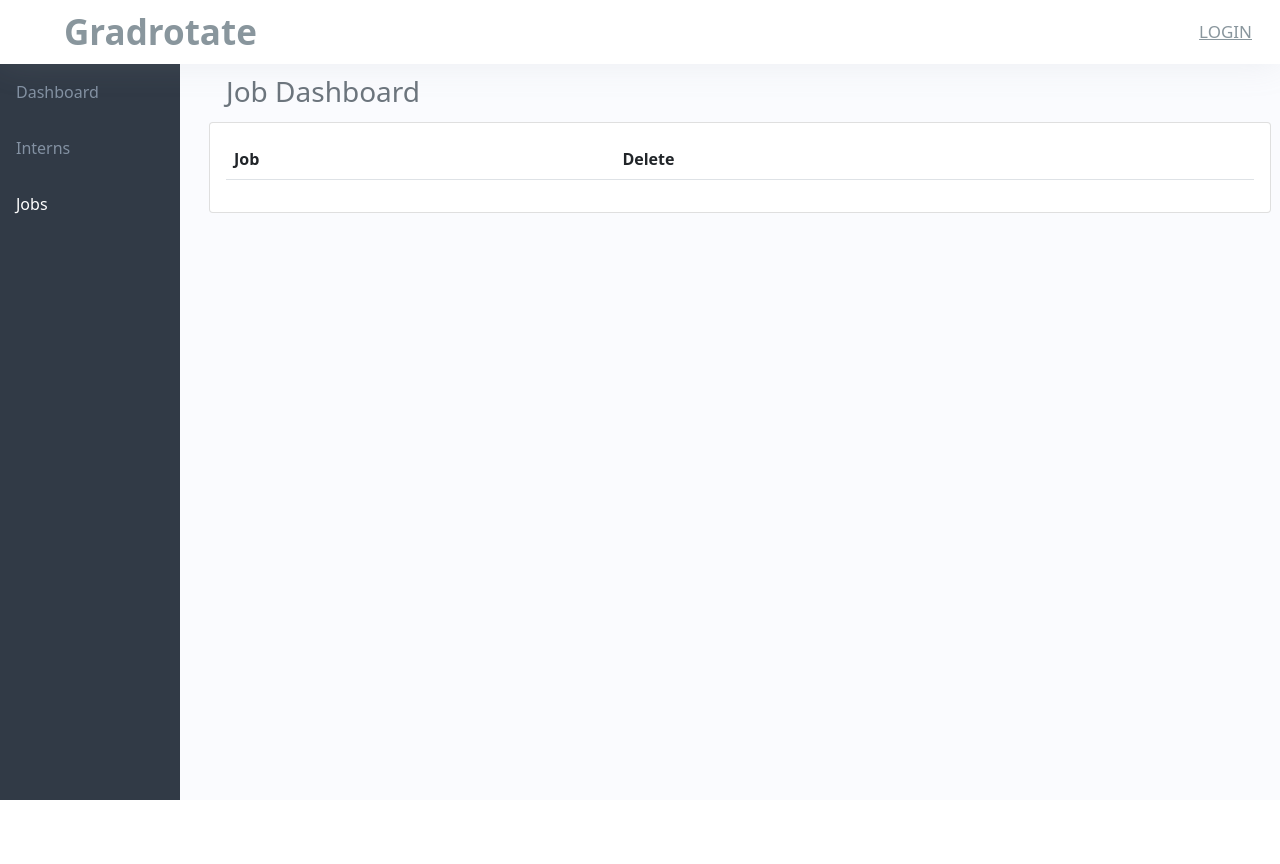
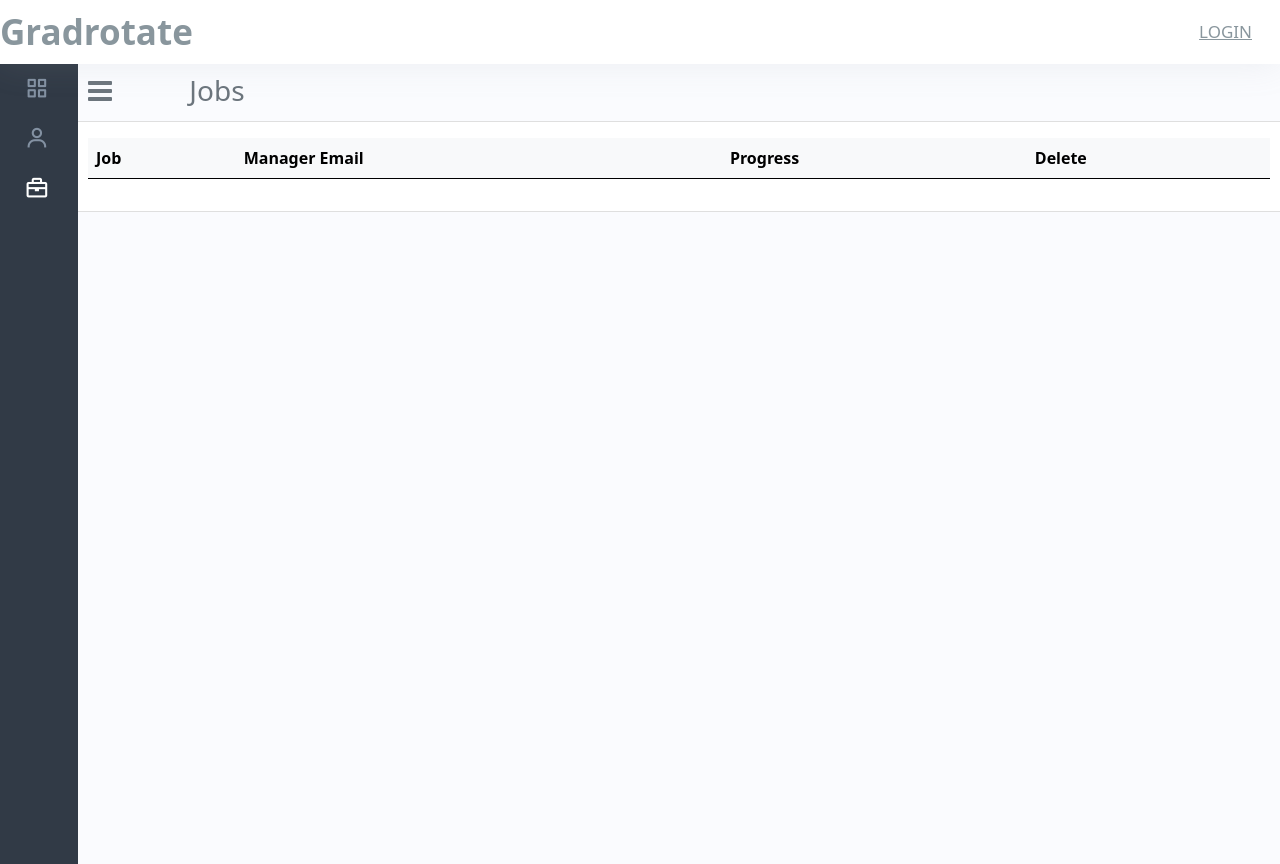
Before and after one commit to jonny-dain/Gradrotate, a Django app: page /admin_interface/jobs/ in a window 1280 px wide. Before the commit the page ends 800 px from the top, so only its background shows below. Run offline with Django 4.2, Linux system fonts and the light colour scheme; lists and menus that the app fills with data are empty.

Commit message:
updated nav bar

```diff
--- a/accounts/models.py
+++ b/accounts/models.py
@@ -59,4 +59,4 @@ class Job(models.Model):
     web_skills = models.IntegerField(default = 5)
 
     def __str__(self):
-        return str(self.manager_name)
+        return str(self.name)
--- a/interface/templates/interface/jobs.html
+++ b/interface/templates/interface/jobs.html
@@ -6,33 +6,99 @@
 
 
 <main>
-    <div class="sidebar">
-        <a href="../../admin_interface">Dashboard</a>
-        <a href="../../../admin_interface/interns">Interns</a>
-        <a class="active">Jobs</a>
 
+
+    <div class = "sidebar">
+        <div class = "logo_content">
+
+        </div>
+        <ul class="nav_list" style="padding-left:22px;">
+        <li>
+            <a href="../../admin_interface">
+                <i class='bx bx-grid-alt bx-sm'></i>
+                <span class="links_name">Dashboard</span>
+            </a>
+        </li>
+        <li>
+            <a href="../../../admin_interface/interns">
+                <i class='bx bx-user bx-sm'></i>
+                <span class="links_name">Interns</span>
+            </a>
+        </li>
+        <li>
+            <a href=""  class="active">
+                <i class='bx bx-briefcase bx-sm'></i>
+                <span class="links_name">Jobs</span>
+            </a>
+        </li>
+        </ul>
     </div>
+
+
+
+
     <div class="content">
         <div class="container-fluid" style = "padding: 5px 5px 5px;">
-            <div class = "row">
-                <div class = "col-12">
-                    <p class="h3" style = "padding: 5px 5px 5px; color:#6c757d;">Job Dashboard</p>
+            <div class = "row justify-content-start">
+                <div class = "col-1">
+                    <p class="h3"style = "padding: 5px 5px 5px; color:#6c757d;">
+                    <i class="fa fa-bars" id="btn1"></i>
+                    </p>
+                </div>
+                <div class = "col-1">
+                    <p class="h3" style = "padding: 5px 5px 5px; color:#6c757d;">Jobs</p>
+
                 </div>
             </div>
+            <script>
+                let btn = document.querySelector("#btn1");
+                let sidebar = document.querySelector(".sidebar");
+                btn.onclick = function() {
+                    sidebar.classList.toggle("active");
+                }
+
+            </script>
+
             <div class = "row">
                 <div class = "card card-body">
                     <div class="table-responsive"></div>
                     <table class = "table">
                         <tr>
-                            <th>Job</th>
-                            <th>Delete</th>
+                            <th class="table-light">Job</th>
+                            <th class="table-light">Manager Email</th>
+
+                            {% for intern in interns %}
+                                <th class="table-light">Pref. {{forloop.counter}}</th>
+                            {% endfor %}
+
+                            <th class="table-light">Progress</th>
+                            <th class="table-light">Delete</th>
                         </tr>
-                        {% for job in jobs %}
-                            <tr>
-                                <td>{{job.name}}</td>
-                                <td><a href="{% url 'deleteJob' job.id %}">Delete</a></td>
-                            </tr>
-                        {% endfor %}
+
+                        <tbody>
+                            {% for job, interns in job_preference.items %}
+                                <tr>
+                                    <td style="min-width:100px">{{job.name}}</td>
+                                    <td style="min-width:100px">{{job.email}}</td>
+
+                                    {% for intern in interns %}
+                                        <td style="min-width:100px">{{intern}}</td>
+                                    {% endfor %}
+
+                                    <td style="min-width:150px">
+                                        {% if job.progress == 3 %}
+                                        <progress value="{{intern.progress}}" max="3"> </progress>
+                                        {% else %}
+                                        <progress value="{{intern.progress}}" max="3"> </progress>
+                                        {% endif %}
+                                        </td>
+                                    <td style="min-width:100px"><a href="{% url 'deleteJob' job.id %}">Delete</a></td>
+
+
+                                </tr>
+                            {% endfor %}
+                        </tbody>
+
                     <table>
                 </div>
             </div>
--- a/interface/views.py
+++ b/interface/views.py
@@ -20,12 +20,12 @@ def admin_interface(request):
 
     job_set = set(jobs)
     intern_set = set(interns)
-    print(job_set)
-    print(intern_set)
+    #print(job_set)
+    #print(intern_set)
 
-    print(str(intern_preference))
-    print(str(job_preference))
-    print(" ")
+    #print(str(intern_preference))
+    #print(str(job_preference))
+    #print(" ")
 
     #Want to create a function that takes in interns, jobs, job preferences, intern preferences and formulates pairs?
 
@@ -52,7 +52,9 @@ def job_interface(request):
     jobs = Job.objects.all()
     interns = Intern.objects.all()
 
-    context = {'jobs' :jobs , 'interns' : interns}
+    job_preference = job_preference_dictionary()
+
+    context = {'jobs' :jobs , 'interns' : interns, 'job_preference' : job_preference}
     return render(request, 'interface/jobs.html', context)
 
 
--- a/static/css/style.css
+++ b/static/css/style.css
@@ -97,7 +97,7 @@ label.logo{
     line-height: 8vh;
     padding: 0 0px;
     font-weight: bold;
-    margin-left: 5%;
+
 }
 
 nav ul{
@@ -140,42 +140,26 @@ a.active, a:hover{
 }
 
 
-@media (max-width: 1000px){
-    .checkbtn{
-        display: block;
-    }
-    ul{
-        position: fixed;
-        width: 100%;
-        height: 100vh;
-        background:#223843;
-        top: 80px;
-        left: -100%;
-        text-align: center;
-        transition: all .5s;
-    }
-    nav ul li{
-        display: block;
-        margin: 50px 0;
-        line-height: 30px;
-    }
-    nav ul li a{
-        font-size: 20px;
 
-    }
-    a:hover,a.active{
-        background: none;
-        color: #0082e6;
-    }
-    #check:checked ~ ul{
-        left: 0;
-    }
-}
+
 
 
 
 /* The side navigation menu */
 .sidebar {
+    margin: 0;
+    padding: 0;
+    width: 78px;
+    z-index: 9;
+
+    background-color: #313a46;;
+    position: fixed;
+    height: 100%;
+    overflow: auto;
+    transition: all 0.4s ease;
+  }
+
+  .sidebar.active {
     margin: 0;
     padding: 0;
     width: 180px;
@@ -184,16 +168,60 @@ a.active, a:hover{
     position: fixed;
     height: 100%;
     overflow: auto;
+    transition: all 0.4s ease;
+
+  }
+
+  .sidebar .ul{
+    margin-top: 30px;
+
+  }
+
+  .sidebar ul li{
+    height:50px;
+    position: relative;
+    width: 100%;
+
+    list-style: none;
+    line-height: 50px;
   }
 
   /* Sidebar links */
-  .sidebar a {
-    display: block;
+  .sidebar ul li a {
+    display: flex;
     color: #8391a2;
+    align-items: center;
+    text-decoration: none;
     font: Nunito,sans-serif;
-    padding: 16px;
-    top:0px;
-    text-decoration: none;
+
+    transition: all 0.4s ease;
+    white-space: nowrap;
+
+  }
+  .sidebar ul li a i{
+    height: 50px;
+    min-width: 30px;
+    border-radius: 12px;
+    line-height: 50px;
+    text-align: center;
+
+  }
+  .sidebar .links_name{
+    opacity: 0;
+    pointer-events:none;
+
+  }
+  .sidebar.active .links_name{
+    opacity: 1;
+    pointer-events:auto;
+
+  }
+
+
+
+
+  .sidebar ul li a:hover{
+    color: #bccee4;
   }
 
   /* Active/current link */
@@ -202,20 +230,47 @@ a.active, a:hover{
     color: white;
   }
 
-  /* Links on mouse-over */
-  .sidebar a:hover:not(.active) {
 
-    color: #bccee4;
+  .btn1{
+    color: red;
+    position: absolute;
+    left: 90%;
+    top:6px;
+    font-size:20px;
+    height:50px;
+    width: 50px;
+    text-align: center;
+    line-height: 50px;
+    transform: translateX(-50%);
   }
+
+
+
+
+
+
 
   /* Page content. The value of the margin-left property should match the value of the sidebar's width property */
   div.content {
-    margin-left: 200px;
-    padding: 1px 16px;
-    height: 88vh;
+    position:absolute;
+    height: 100%;
+    width: calc(100% - 78px);
+    left:78px;
+    transition: all 0.4s ease;
+
+  }
+  .sidebar.active ~ div.content{
+    position:absolute;
+    height: 100%;
+    width: calc(100% - 180px);
+    left:180px;
+    transition: all 0.4s ease;
   }
 
-  /* On screens that are less than 700px wide, make the sidebar into a topbar */
+
+
+
+  /* On screens that are less than 700px wide, make the sidebar into a topbar
   @media screen and (max-width: 700px) {
     .sidebar {
       width: 100%;
@@ -226,14 +281,13 @@ a.active, a:hover{
     div.content {margin-left: 0;}
   }
 
-  /* On screens that are less than 400px, display the bar vertically, instead of horizontally */
   @media screen and (max-width: 400px) {
     .sidebar a {
       text-align: center;
       float: top;
     }
   }
-
+  */
 
 
 /* table */
--- a/templates/base.html
+++ b/templates/base.html
@@ -3,9 +3,11 @@
 {% load static %}
 <head>
 
+
+   <link rel="stylesheet"  href="https://cdnjs.cloudflare.com/ajax/libs/font-awesome/6.2.0/css/all.min.css">
+   <link href='https://unpkg.com/boxicons@2.1.4/css/boxicons.min.css' rel='stylesheet'>
+   <link href="https://cdn.jsdelivr.net/npm/bootstrap@5.0.2/dist/css/bootstrap.min.css" rel="stylesheet" integrity="sha384-EVSTQN3/azprG1Anm3QDgpJLIm9Nao0Yz1ztcQTwFspd3yD65VohhpuuCOmLASjC" crossorigin="anonymous">
    <link rel="stylesheet" href="{% static '/css/style.css' %}" type="text/css">
-   <link rel="stylesheet" href="https://cdnjs.cloudflare.com/ajax/libs/font-awesome/6.2.0/css/all.min.css">
-   <link href="https://cdn.jsdelivr.net/npm/bootstrap@5.0.2/dist/css/bootstrap.min.css" rel="stylesheet" integrity="sha384-EVSTQN3/azprG1Anm3QDgpJLIm9Nao0Yz1ztcQTwFspd3yD65VohhpuuCOmLASjC" crossorigin="anonymous">
 </head>
 <html>
 
```
Also changed, not shown: dashboard/views.py (+0 -8 lines), interface/templates/interface/interface.html (+53 -3 lines), interface/templates/interface/interns.html (+62 -8 lines).
